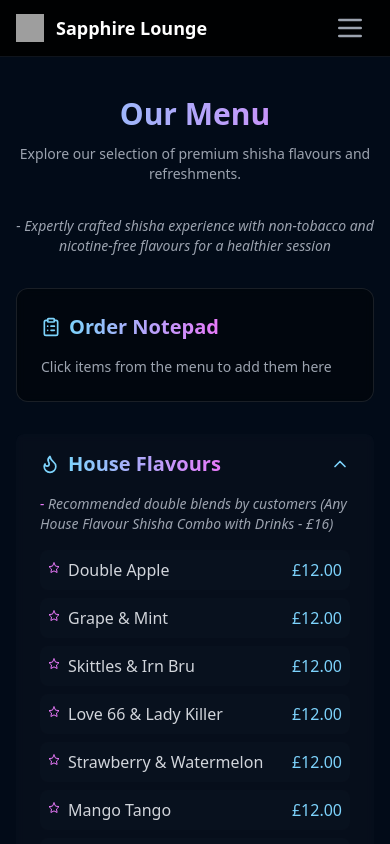
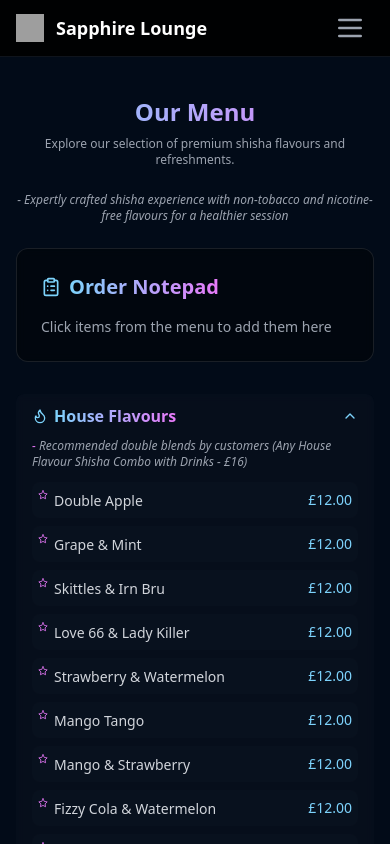
Before and after one commit to SapphireLounge/sapphire-lounge, a React (Vite) app: page /menu in a window 390 px wide. Both pictures are taken after a click on the button "House Flavours". Shown: the top 844 px of the page. Built offline with nearby package versions, Linux system fonts and the light colour scheme; grey boxes are pictures that could not be loaded.

Commit message:
fix: improve mobile layout with compact styling and single-line order items

```diff
--- a/src/components/OrderNotepad.tsx
+++ b/src/components/OrderNotepad.tsx
@@ -60,44 +60,40 @@ export const OrderNotepad: React.FC<OrderNotepadProps> = ({
             <div
               key={`${item.name}-${index}`}
               className={`bg-black/20 backdrop-blur-sm rounded-lg border border-white/5 transition-colors hover:bg-black/30 ${
-                isMobile ? 'px-4 py-3 -mx-2' : 'p-3'
+                isMobile ? 'px-3 py-2 -mx-2' : 'p-3'
               }`}
             >
-              <div className="flex flex-col gap-2">
               <div className="flex items-center justify-between w-full">
-                  <div className="flex items-center gap-2 flex-1 min-w-0">
-                    <Star className="text-accent-400 flex-shrink-0 w-3 h-3" />
-                    <span className="text-gray-300 break-words">{item.name}</span>
+                <div className="flex items-center gap-1.5 flex-1 min-w-0">
+                  <Star className="text-accent-400 flex-shrink-0 w-2.5 h-2.5" />
+                  <span className="text-gray-300 text-sm truncate">{item.name}</span>
                 </div>
-                  <button
-                    onClick={() => onRemoveItem(index)}
-                    className="text-gray-500 hover:text-red-400 transition-colors ml-2 flex-shrink-0"
-                  >
-                    <X className="w-4 h-4" />
-                  </button>
-                </div>
-                <div className="flex items-center justify-between">
-                  <div className="flex items-center gap-3">
+                <div className="flex items-center gap-2 flex-shrink-0">
                   <button
                     onClick={() => onUpdateQuantity(index, item.quantity - 1)}
                     className="text-gray-400 hover:text-primary-300 transition-colors"
                     disabled={item.quantity <= 1}
                   >
-                      <Minus className="w-4 h-4" />
+                    <Minus className="w-3.5 h-3.5" />
                   </button>
-                    <span className="text-gray-300 min-w-[1ch] text-center">{item.quantity}</span>
+                  <span className="text-gray-300 text-sm min-w-[1ch] text-center">{item.quantity}</span>
                   <button
                     onClick={() => onUpdateQuantity(index, item.quantity + 1)}
                     className="text-gray-400 hover:text-primary-300 transition-colors"
                   >
-                      <Plus className="w-4 h-4" />
+                    <Plus className="w-3.5 h-3.5" />
                   </button>
-                  </div>
                   {item.price && (
-                    <span className="text-primary-300 min-w-[4.5ch]">
+                    <span className="text-primary-300 text-sm min-w-[4ch] ml-2">
                       {item.price}
                     </span>
                   )}
+                  <button
+                    onClick={() => onRemoveItem(index)}
+                    className="text-gray-500 hover:text-red-400 transition-colors ml-2 flex-shrink-0"
+                  >
+                    <X className="w-3.5 h-3.5" />
+                  </button>
                 </div>
               </div>
             </div>
--- a/src/pages/Menu.tsx
+++ b/src/pages/Menu.tsx
@@ -113,31 +113,31 @@ export const Menu = () => {
       return (
         <div
           key={itemName}
-          className={`flex items-center justify-between p-2 rounded-lg transition-colors cursor-pointer ${
+          className={`flex items-center justify-between p-1.5 rounded-lg transition-colors cursor-pointer ${
             isSelected
               ? 'bg-primary-500/20 border border-primary-500/30'
               : 'bg-dark-800/30 hover:bg-dark-800/40'
           }`}
           onClick={() => addToOrder(item, categoryBasePrice)}
         >
-          <div className="flex items-start gap-2">
-            <Star className={`flex-shrink-0 mt-1 w-3 h-3 ${
+          <div className="flex items-start gap-1.5">
+            <Star className={`flex-shrink-0 mt-0.5 w-2.5 h-2.5 ${
               isSelected ? 'text-primary-300' : 'text-accent-400'
             }`} />
             <div>
-              <span className={`${isSelected ? 'text-primary-300' : 'text-gray-300'}`}>
+              <span className={`text-sm ${isSelected ? 'text-primary-300' : 'text-gray-300'}`}>
                 {itemName}
               </span>
               {typeof item !== 'string' && item.description && (
-                <p className="text-gray-500 text-sm mt-0.5">{item.description}</p>
+                <p className="text-gray-500 text-xs mt-0.5">{item.description}</p>
               )}
               {typeof item !== 'string' && item.ingredients && (
-                <p className="text-gray-600 text-xs mt-0.5">{item.ingredients}</p>
+                <p className="text-gray-600 text-[10px] mt-0.5">{item.ingredients}</p>
               )}
             </div>
           </div>
           {itemPrice && (
-            <span className={`ml-2 whitespace-nowrap ${
+            <span className={`ml-1.5 text-sm whitespace-nowrap ${
               isSelected ? 'text-primary-300' : 'text-primary-300'
             }`}>
               {itemPrice}
@@ -428,18 +428,18 @@ export const Menu = () => {
         initial={{ opacity: 0, y: 20 }}
         animate={{ opacity: 1, y: 0 }}
         transition={{ duration: 0.5 }}
-        className="text-center mb-8"
+        className="text-center mb-6"
       >
-        <h1 className="text-3xl md:text-4xl font-bold mb-3 bg-clip-text text-transparent bg-gradient-to-r from-primary-300 to-accent-400">
+        <h1 className={`${isMobile ? 'text-2xl' : 'text-3xl md:text-4xl'} font-bold mb-2 bg-clip-text text-transparent bg-gradient-to-r from-primary-300 to-accent-400`}>
           Our Menu
         </h1>
-        <p className="text-gray-400 text-sm">
+        <p className="text-gray-400 text-xs px-4">
           Explore our selection of premium shisha flavours and refreshments.
         </p>
       </motion.div>
 
-      <div className="text-center mb-8">
-        <p className="text-gray-400 text-sm italic">
+      <div className="text-center mb-6">
+        <p className="text-gray-400 text-xs italic px-4">
           - Expertly crafted shisha experience with non-tobacco and nicotine-free flavours for a healthier session
         </p>
       </div>
@@ -470,18 +470,18 @@ export const Menu = () => {
                 <>
                   <button
                     onClick={() => toggleCategory(category.title)}
-                    className="w-full px-6 py-4 flex items-center justify-between text-left"
+                    className="w-full px-4 py-2.5 flex items-center justify-between text-left"
                   >
-                    <div className="flex items-center gap-2">
+                    <div className="flex items-center gap-1.5">
                       {category.icon && (
-                        <category.icon className="text-primary-300 w-5 h-5" />
+                        <category.icon className="text-primary-300 w-4 h-4" />
                       )}
-                      <h2 className="text-xl font-semibold bg-clip-text text-transparent bg-gradient-to-r from-primary-300 to-accent-400">
+                      <h2 className="text-base font-semibold bg-clip-text text-transparent bg-gradient-to-r from-primary-300 to-accent-400">
                         {category.title}
                       </h2>
                     </div>
                     <ChevronDown
-                      className={`text-primary-300 w-5 h-5 transition-transform duration-300 ${
+                      className={`text-primary-300 w-4 h-4 transition-transform duration-300 ${
                         expandedCategory === category.title ? 'rotate-180' : ''
                       }`}
                     />
@@ -496,9 +496,9 @@ export const Menu = () => {
                         transition={{ duration: 0.3 }}
                         className="overflow-hidden"
                       >
-                        <div className="px-6 pb-6">
+                        <div className="px-4 pb-4">
                           {category.subtitle && (
-                            <div className="text-gray-400 text-sm italic mb-4">
+                            <div className="text-gray-400 text-xs italic mb-3">
                               <span className="text-accent-400">- </span>
                               {category.subtitle}
                             </div>
```
Lines whose indentation alone changed are shown as unchanged.
